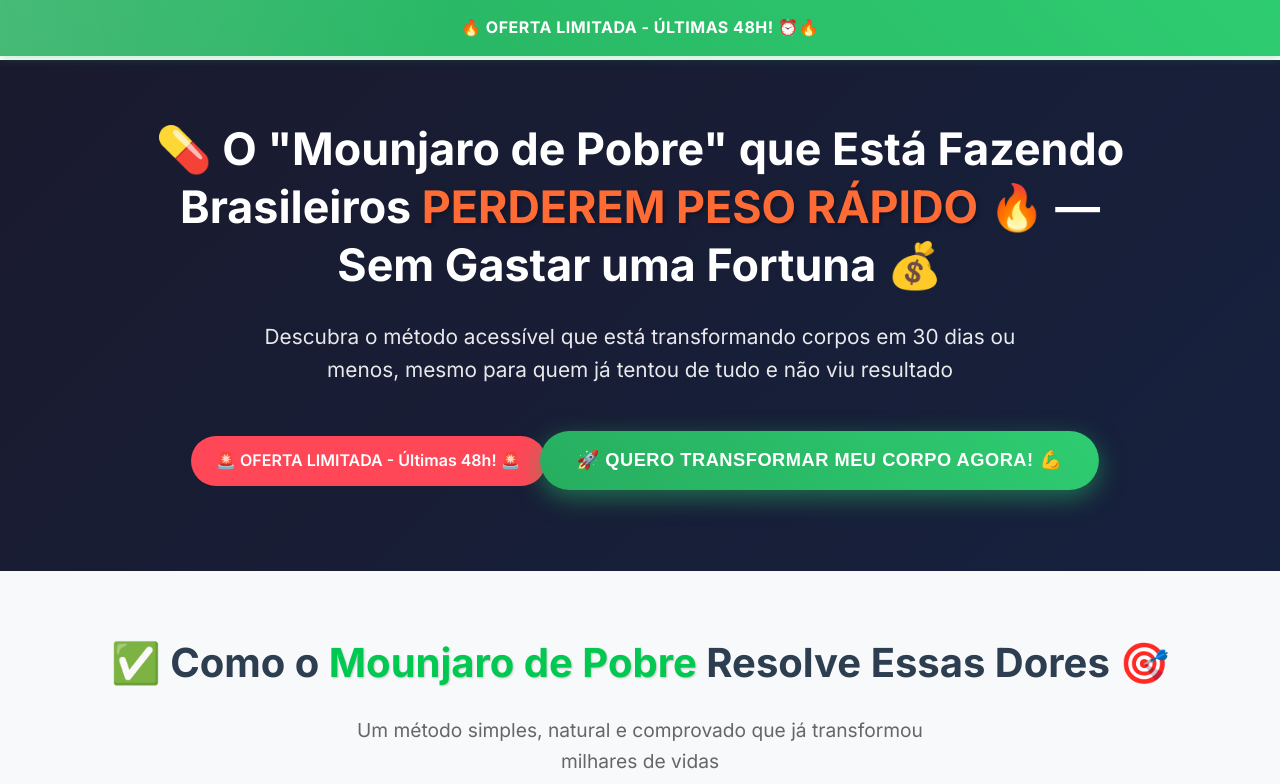
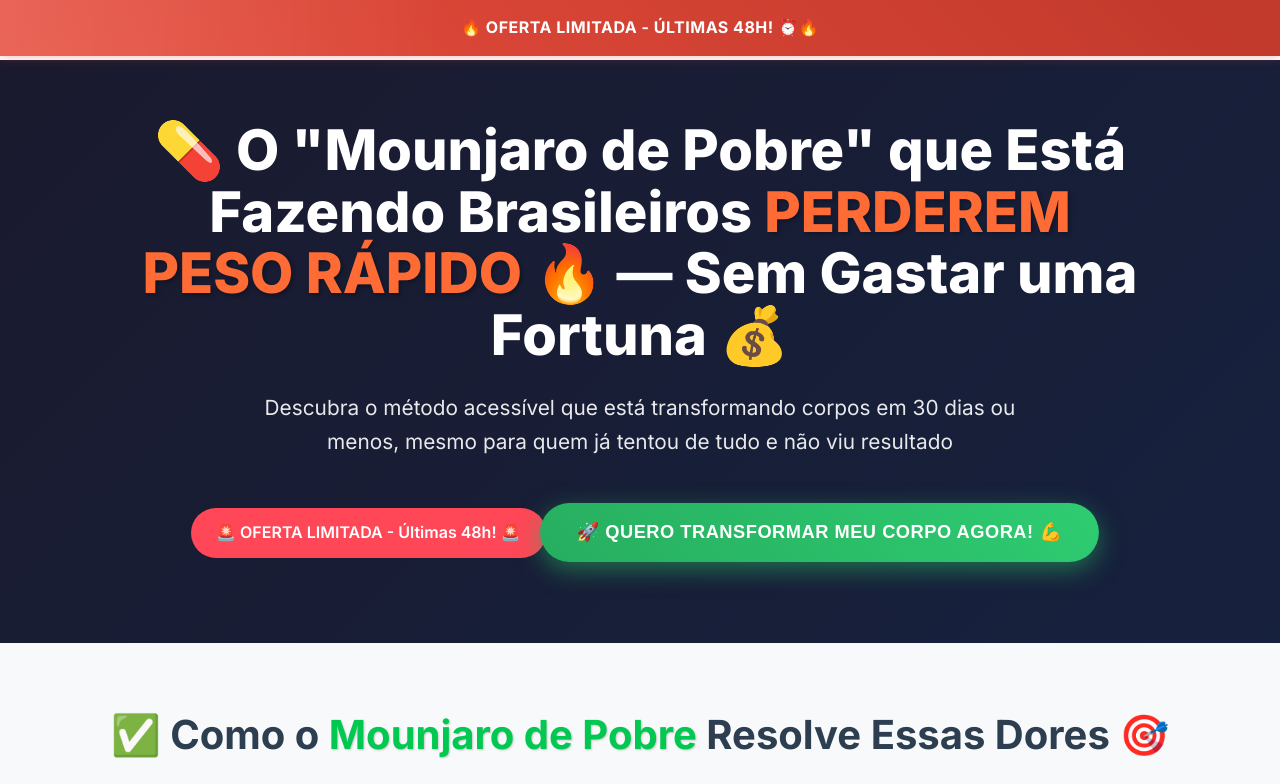
Before and after one commit to brunodutras/mounjaroinovador1, a plain HTML site: page index.html in a window 1280 px wide. Shown: the top 784 px of the page. Drawn offline with Linux system fonts and the light colour scheme.

Commit message:
Aumenta tamanho do H1 e altera banner para vermelho - mais impactante

```diff
--- a/styles.css
+++ b/styles.css
@@ -23,7 +23,7 @@ body {
 
 /* Header Banner */
 .header-banner {
-    background: linear-gradient(45deg, #27ae60, #2ecc71);
+    background: linear-gradient(45deg, #e74c3c, #c0392b);
     color: white;
     text-align: center;
     padding: 15px 0;
@@ -31,7 +31,7 @@ body {
     font-size: 16px;
     text-transform: uppercase;
     letter-spacing: 0.5px;
-    box-shadow: 0 2px 10px rgba(39, 174, 96, 0.3);
+    box-shadow: 0 2px 10px rgba(231, 76, 60, 0.3);
     position: fixed;
     top: 0;
     left: 0;
@@ -69,10 +69,10 @@ body {
 }
 
 .hero-title {
-    font-size: 2.8rem;
-    font-weight: 700;
+    font-size: 3.5rem;
+    font-weight: 900;
     margin-bottom: 25px;
-    line-height: 1.3;
+    line-height: 1.1;
     max-width: 1000px;
     margin-left: auto;
     margin-right: auto;
@@ -525,7 +525,7 @@ body {
     }
 
     .hero-title {
-        font-size: 2rem;
+        font-size: 2.5rem;
         line-height: 1.2;
         margin-bottom: 20px;
     }
```
